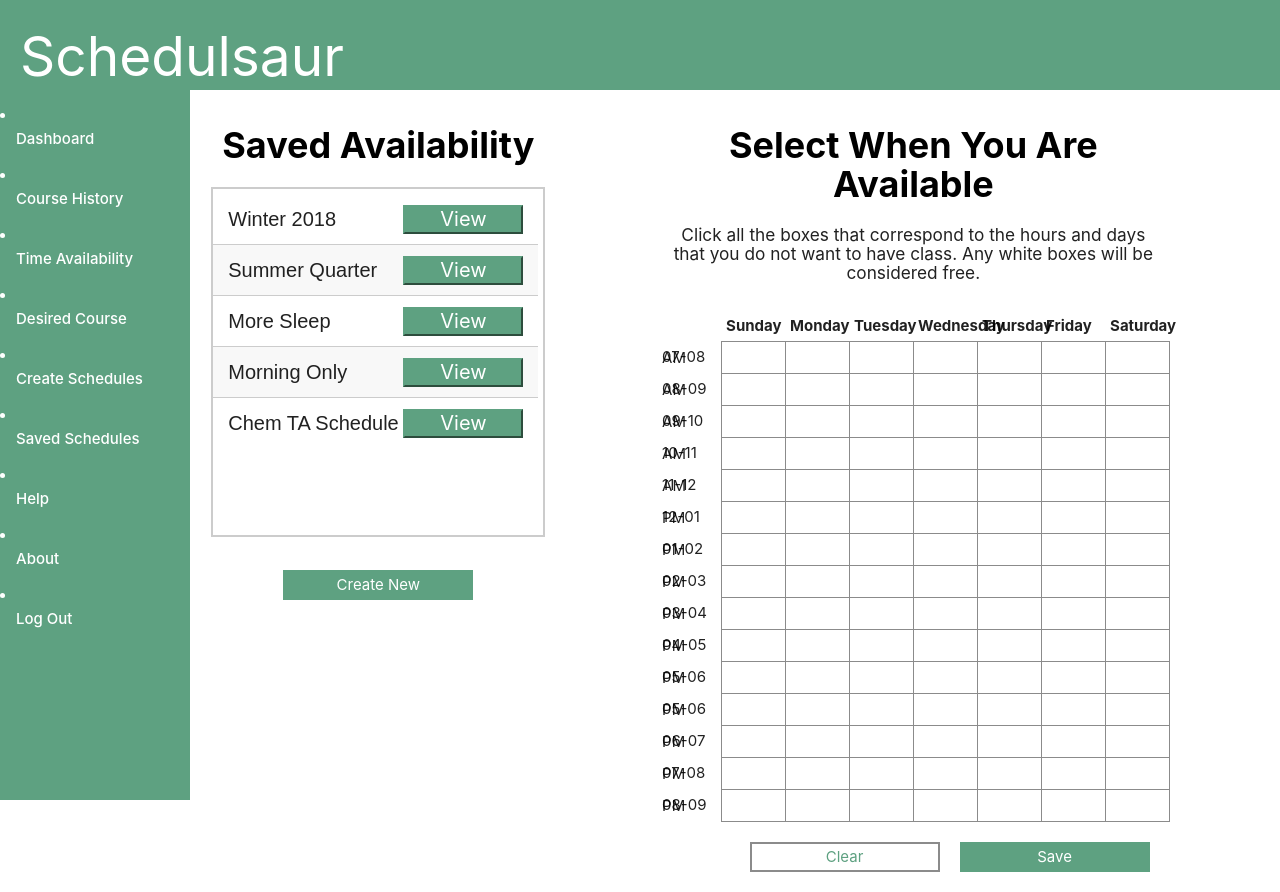
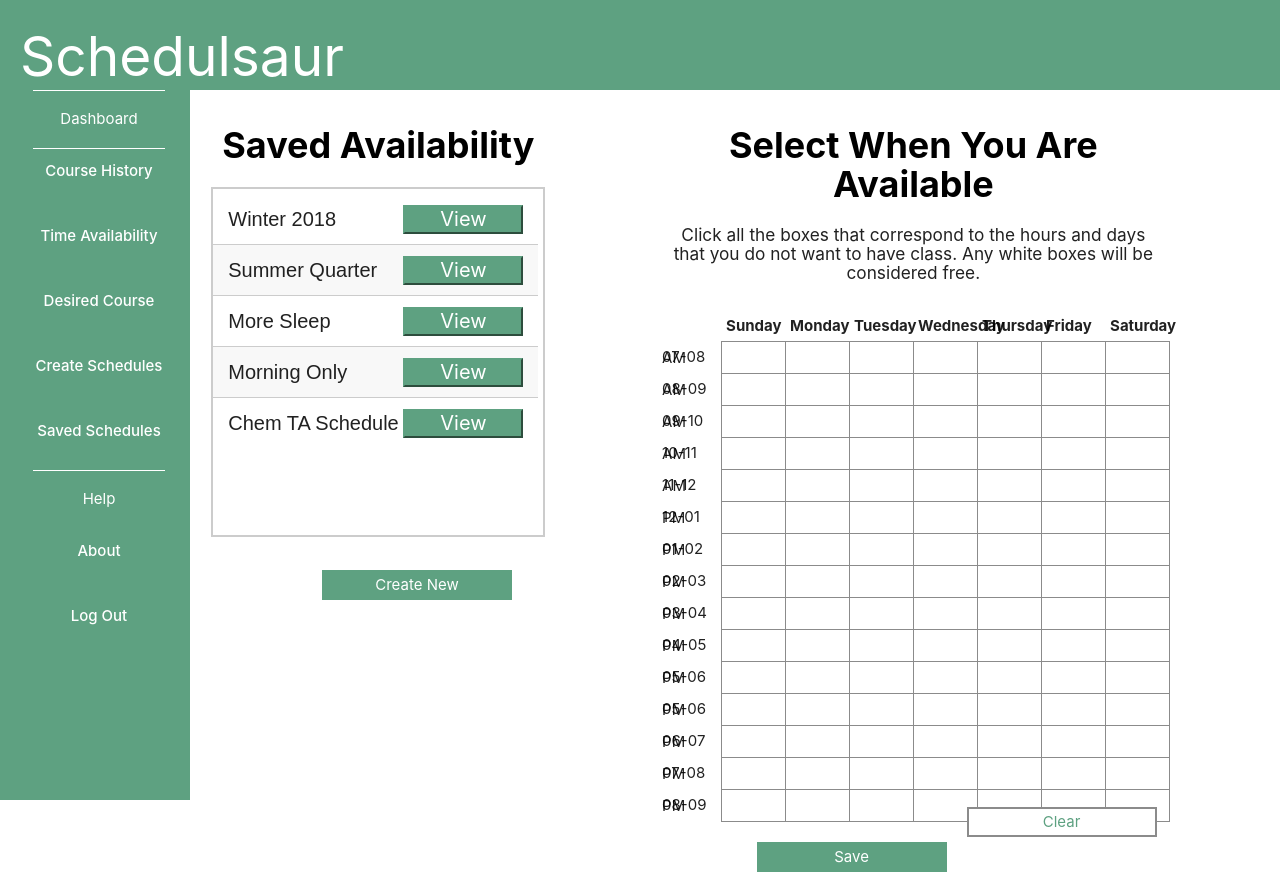
Before and after one commit to noteworthynicole/schedulsaur, a React (Create React App) app in the folder src/frontend/: page /TimeAvailability in a window 1280 px wide. Built offline with nearby package versions, Linux system fonts and the light colour scheme.

Commit message:
Add coursehistory and css fixes

```diff
--- a/src/frontend/package.json
+++ b/src/frontend/package.json
@@ -3,6 +3,7 @@
   "version": "0.1.0",
   "private": true,
   "dependencies": {
+    "antd": "^3.17.0",
     "react": "^16.8.6",
     "react-circle": "^1.1.1",
     "react-circular-progressbar": "^1.2.1",
--- a/src/frontend/src/components/CourseHistory.js
+++ /dev/null
@@ -1,19 +0,0 @@
-import React from 'react';
-
-/**
- * CourseHistory
- *
- * @description Main component to create the Course History page
- */
-
-const CourseHistory = () => {
-    return(
-        <div>
-            <h1 align='center'>
-                Course History Page
-            </h1>
-        </div>
-    );
-}
-
-export default CourseHistory;
--- /dev/null
+++ b/src/frontend/src/components/CourseHistory/Course.css
@@ -0,0 +1,30 @@
+.course {
+  height: 50px;
+  background-color: rgba(255, 254, 254, 0.795);
+  display: flex;
+  flex-direction: row;
+  box-shadow: 0 1px 4px rgba(0, 0, 0, 0.2);
+  cursor: pointer;
+}
+
+.messageHover {
+  box-shadow: 0 1px 4px rgba(0, 0, 0, 0.2);
+}
+
+.leftSection {
+  width: 57px;
+  height: 50px;
+  line-height: 50px;
+  display: flex;
+  flex-direction: row;
+  align-items: center;
+}
+
+.checkBox {
+  padding: 20px;
+  margin-top: 15px;
+}
+
+.midSection {
+  margin-top: 12px;
+}
--- /dev/null
+++ b/src/frontend/src/components/CourseHistory/Course.js
@@ -0,0 +1,39 @@
+import React, { Component } from "react";
+import "./Course.css";
+import { Checkbox } from "antd";
+
+export default class Course extends Component {
+  constructor(props) {
+    super(props);
+
+    this.state = {
+      color: "white"
+    };
+  }
+
+  changeColor = () => {
+    this.setState({ color: "#f2f2f2" });
+  };
+
+  changeWhite = () => {
+    this.setState({ color: "white" });
+  };
+
+  render() {
+    return (
+      <div
+        className="course"
+        onMouseEnter={this.changeColor}
+        onMouseLeave={this.changeWhite}
+        style={{
+          backgroundColor: this.state.color
+        }}
+      >
+        <div className="leftSection">
+          <Checkbox className="checkBox" autoFocus="true" />
+        </div>
+        <div className="midSection"> {this.props.courseName} </div>
+      </div>
+    );
+  }
+}
--- /dev/null
+++ b/src/frontend/src/components/CourseHistory/CourseBox.css
@@ -0,0 +1,19 @@
+.course-section {
+  width: 400px;
+  overflow-y: scroll;
+  border: solid rgb(179, 179, 179) 1px;
+}
+
+.course-box {
+  display: flex;
+  flex-direction: column;
+  width: 400px;
+  height: auto;
+}
+
+.box-header {
+  width: 400px;
+  color: black;
+  height: 30px;
+  font-size: 40px;
+}
--- /dev/null
+++ b/src/frontend/src/components/CourseHistory/CourseBox.js
@@ -0,0 +1,27 @@
+import React, { Component } from "react";
+import "./CourseBox.css";
+import Course from "./Course";
+
+export default class CourseBox extends Component {
+  render() {
+    return (
+      <div className="course-box">
+        <h1 align="center" className="box-header">
+          {this.props.title}
+        </h1>
+        <div className="course-section" style={{ height: this.props.height }}>
+          <Course courseName="CSC/CPE 101" />
+          <Course courseName="CSC/CPE 101" />
+          <Course courseName="CSC/CPE 101" />
+          <Course courseName="CSC/CPE 101" />
+          <Course courseName="CSC/CPE 101" />
+          <Course courseName="CSC/CPE 101" />
+          <Course courseName="CSC/CPE 101" />
+          <Course courseName="CSC/CPE 101" />
+          <Course courseName="CSC/CPE 101" />
+          <Course courseName="CSC/CPE 101" />
+        </div>
+      </div>
+    );
+  }
+}
--- /dev/null
+++ b/src/frontend/src/components/CourseHistory/CourseHistory.css
@@ -0,0 +1,71 @@
+.course-history {
+  display: flex;
+  flex-direction: row;
+}
+
+.major {
+  margin-left: 3px;
+  margin-top: -30px;
+  width: 450px;
+}
+
+.support {
+  margin-top: -30px;
+  margin-left: -40px;
+}
+
+.ge {
+  margin-top: -30px;
+  margin-left: 10px;
+}
+
+.button {
+  width: 190px;
+  height: 30px;
+  border-style: solid;
+  border-width: 2px;
+  bottom: 1%;
+  text-align: center;
+  vertical-align: middle;
+  float: right;
+  margin-right: 13px;
+  margin-top: -15px;
+}
+
+.button-green {
+  width: 190px;
+  height: 30px;
+  border-style: solid;
+  border-width: 2px;
+  bottom: 1%;
+  text-align: center;
+  vertical-align: middle;
+  float: right;
+  margin-right: 13px;
+  margin-top: -15px;
+  background-color: #5ea181;
+}
+
+#button_left {
+  background-color: #fff;
+  border-color: var(--dark_grey);
+  color: var(--schedulsaur_green);
+}
+
+#button_left a {
+  color: #5ea181;
+  display: block;
+}
+
+#button_right {
+  background-color: var(--schedulsaur_green);
+  border-color: var(--schedulsaur_green);
+  right: 5%;
+  margin: 20px;
+  color: #5ea181;
+}
+
+#button_right a {
+  color: #fff;
+  display: block;
+}
--- /dev/null
+++ b/src/frontend/src/components/CourseHistory/CourseHistory.js
@@ -0,0 +1,33 @@
+import React from "react";
+import CourseBox from "./CourseBox";
+import "./CourseHistory.css";
+
+const CourseHistory = () => {
+  return (
+    <div>
+      <div className="course-history">
+        <div className="major">
+          <CourseBox
+            className="major"
+            height="500px"
+            title="Major (Completed)"
+          />
+        </div>
+        <div className="support">
+          <CourseBox height="450px" title="Support (Completed)" />
+        </div>
+        <div className="ge">
+          <CourseBox height="300px" title="GEs (Completed)" />
+        </div>
+      </div>
+      <button className="button-green" id="button-right">
+        Save
+      </button>
+      <button className="button" id="button-left">
+        Flowchart View
+      </button>
+    </div>
+  );
+};
+
+export default CourseHistory;
--- /dev/null
+++ b/src/frontend/src/components/NavBar.css
@@ -0,0 +1,67 @@
+.dashboard-button {
+  outline: none;
+  cursor: pointer;
+  height: 30px;
+  background-color: var(--schedulsaur_green);
+  border: none;
+  border-top-width: 50%;
+  margin-bottom: 20px;
+  color: white;
+  font-size: 15px;
+  text-align: center;
+}
+
+.dashboard-button:before {
+  content: "";
+  display: block;
+  margin: 0 auto;
+  height: 18px;
+  width: 80%; /* or 100px */
+  border-top: 1px solid white;
+}
+
+.help-button {
+  outline: none;
+  cursor: pointer;
+  height: 30px;
+  background-color: var(--schedulsaur_green);
+  border: none;
+  border-top-width: 50%;
+  margin-bottom: 20px;
+  color: white;
+  font-size: 15px;
+  text-align: center;
+}
+
+.help-button:before {
+  content: "";
+  display: block;
+  margin: 0 auto;
+  height: 18px;
+  width: 80%; /* or 100px */
+  border-top: 1px solid white;
+}
+
+.dashboard-button:after {
+  content: "";
+  display: block;
+  margin: 0 auto;
+  height: 1px;
+  width: 80%; /* or 100px */
+  border-bottom: 1px solid white;
+}
+
+.sidebar-button {
+  text-align: center;
+  outline: none;
+  cursor: pointer;
+  height: 30px;
+  background-color: var(--schedulsaur_green);
+  border: none;
+  border-top-width: 50%;
+  margin-bottom: 15px;
+  margin-top: 15px;
+  color: white;
+  font-size: 15px;
+  font-weight: 530;
+}
--- a/src/frontend/src/components/NavBar.js
+++ b/src/frontend/src/components/NavBar.js
@@ -1,5 +1,6 @@
-import React from 'react';
-import { NavLink, withRouter } from 'react-router-dom';
+import React from "react";
+import { NavLink, withRouter } from "react-router-dom";
+import "./NavBar.css";
 
 /**
  * NavBar
@@ -8,23 +9,48 @@ import { NavLink, withRouter } from 'react-router-dom';
  * @param {*} props
  */
 
-const NavBar = (props) => {
-    return(
-        <div className='sidebar'>
+const NavBar = props => {
+  return (
+    <div className="sidebar">
+      {/* // NavLink navigates to a new page specified by 'to' attribute */}
 
-            {/* // NavLink navigates to a new page specified by 'to' attribute */}
+      <NavLink className="dashboard-button" to="/DashBoard">
+        Dashboard
+      </NavLink>
 
-            <li className='sidebar-button'><NavLink to='/DashBoard'>Dashboard</NavLink></li>
-            <li className='sidebar-button'><NavLink to='/CourseHistory'>Course History</NavLink></li>
-            <li className='sidebar-button'><NavLink to='/TimeAvailability'>Time Availability</NavLink></li>
-            <li className='sidebar-button'><NavLink to='/DesiredCourse'>Desired Course</NavLink></li>
-            <li className='sidebar-button'><NavLink to='/CreateSchedules'>Create Schedules</NavLink></li>
-            <li className='sidebar-button'><NavLink to='/SavedSchedules'>Saved Schedules</NavLink></li>
-            <li className='sidebar-button'><NavLink to='/Help'>Help</NavLink></li>
-            <li className='sidebar-button'><NavLink to='/About'>About</NavLink></li>
-            <li className='sidebar-button'><NavLink to='/'>Log Out</NavLink></li>
-        </div>
-    );
-}
+      <NavLink className="sidebar-button" to="/CourseHistory">
+        Course History
+      </NavLink>
+
+      <NavLink className="sidebar-button" to="/TimeAvailability">
+        Time Availability
+      </NavLink>
+
+      <NavLink className="sidebar-button" to="/DesiredCourse">
+        Desired Course
+      </NavLink>
+
+      <NavLink className="sidebar-button" to="/CreateSchedules">
+        Create Schedules
+      </NavLink>
+
+      <NavLink className="sidebar-button" to="/SavedSchedules">
+        Saved Schedules
+      </NavLink>
+
+      <NavLink className="help-button" to="/Help">
+        Help
+      </NavLink>
+
+      <NavLink className="sidebar-button" to="/About">
+        About
+      </NavLink>
+
+      <NavLink className="sidebar-button" to="/">
+        Log Out
+      </NavLink>
+    </div>
+  );
+};
 
 export default withRouter(NavBar);
```
Also changed, not shown: src/frontend/src/App.js (+38 -33 lines), 2 other files (tests, documents, lock files or other folders).
